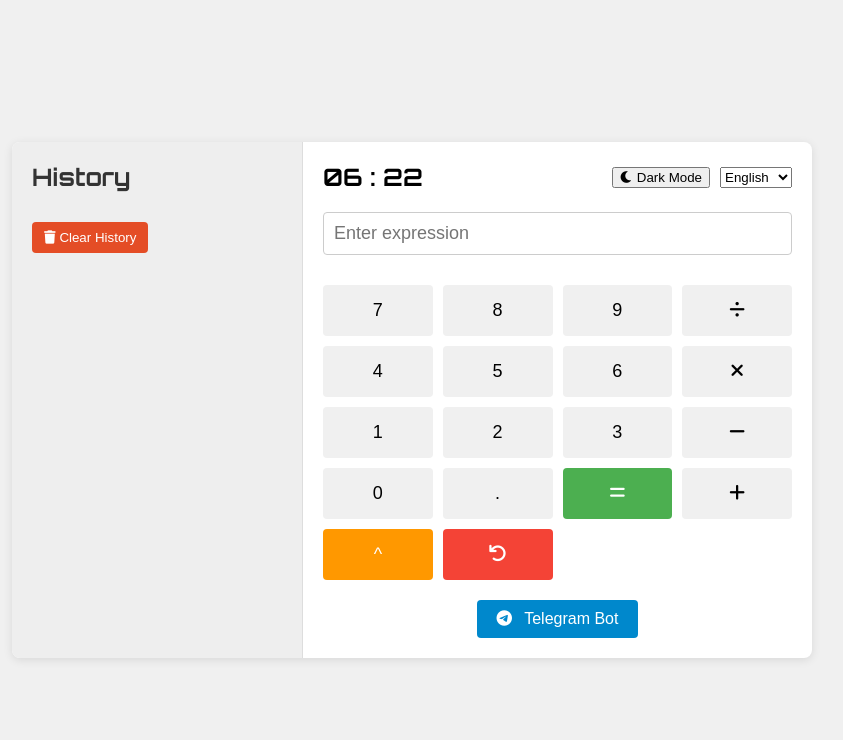
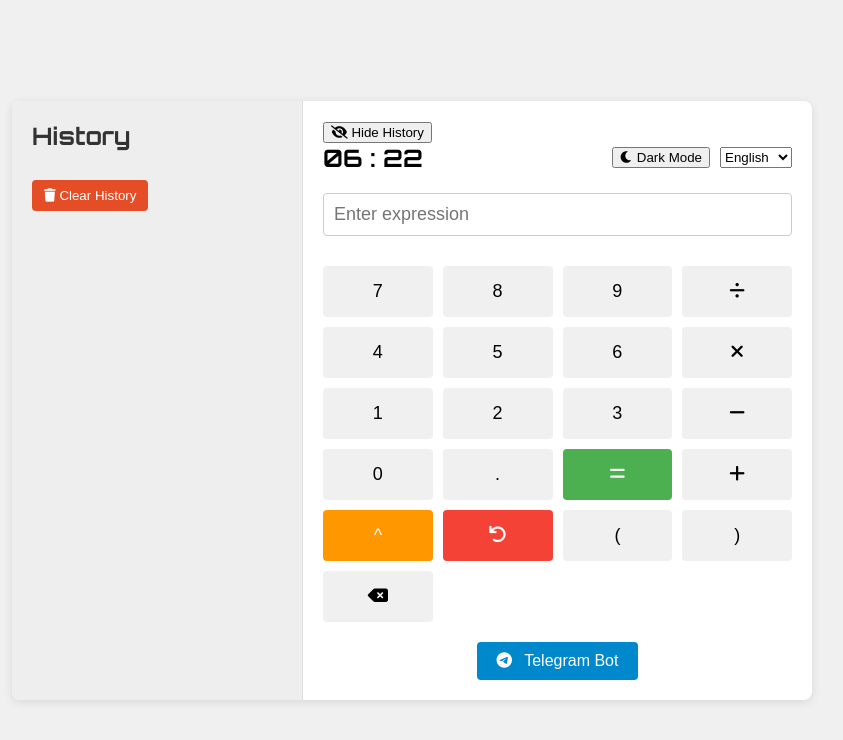
Before and after one commit to NFTBY47/ExPARSER, a plain HTML site: page index.html in a window 1280 px wide. Shown: the whole page, without its empty margins (228-1071 px from the left). Drawn offline with Linux system fonts and the light colour scheme.

Commit message:
Update index.html

```diff
--- a/index.html
+++ b/index.html
@@ -19,6 +19,10 @@
         </aside>
 
         <main class="calculator">
+            <div class="history-controls">
+                <button id="toggle-history-btn"><i class="fas fa-eye-slash"></i> <span id="toggle-history-text">Hide History</span></button>
+            </div>
+
             <header>
                 <div class="time-display" id="time">12:00</div>
                 <div class="settings">
@@ -54,11 +58,13 @@
                 <button data-value="+"><i class="fas fa-plus"></i></button>
                 <button data-value="^">^</button>
                 <button id="clear"><i class="fas fa-undo"></i></button>
+                <button data-value="(">(</button>
+                <button data-value=")">)</button>
+                <button id="backspace"><i class="fas fa-backspace"></i></button>
             </div>
 
-            <!-- Кнопка для перехода в Telegram-бот -->
             <div class="telegram-button">
-                <a href="https://t.me/your_bot_link" target="_blank">
+                <a href="https://t.me/ExParcer_bot" target="_blank">
                     <button id="telegram-btn"><i class="fab fa-telegram"></i> Telegram Bot</button>
                 </a>
             </div>
```
